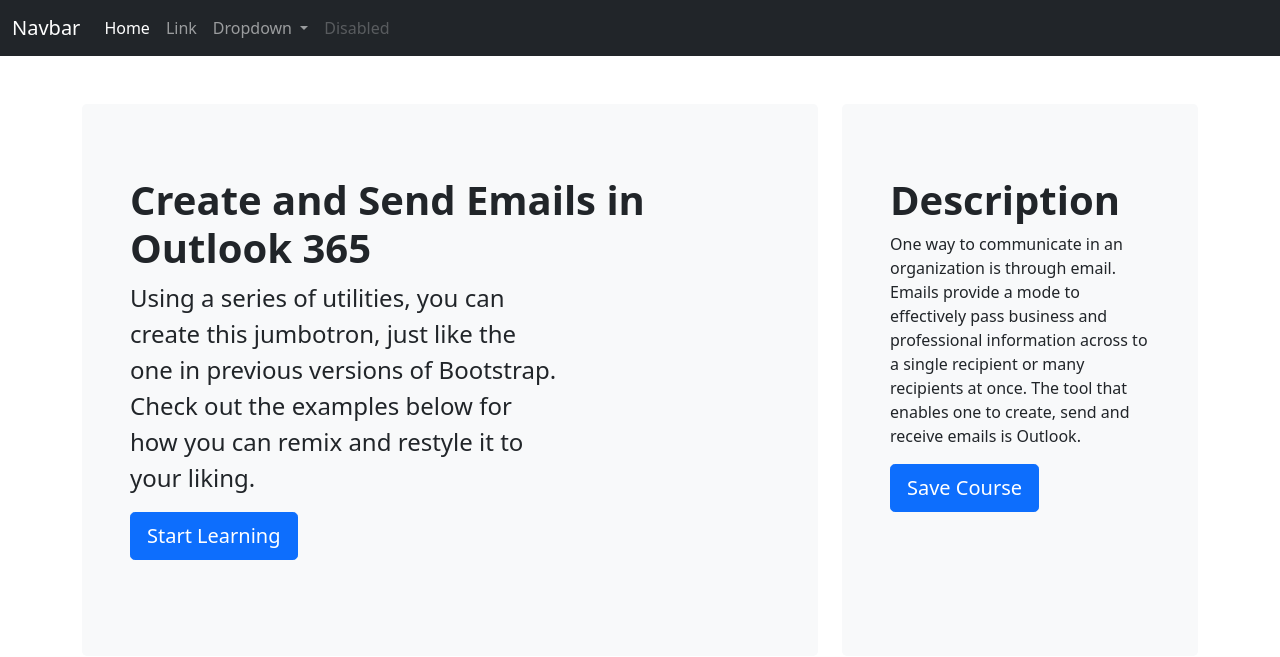
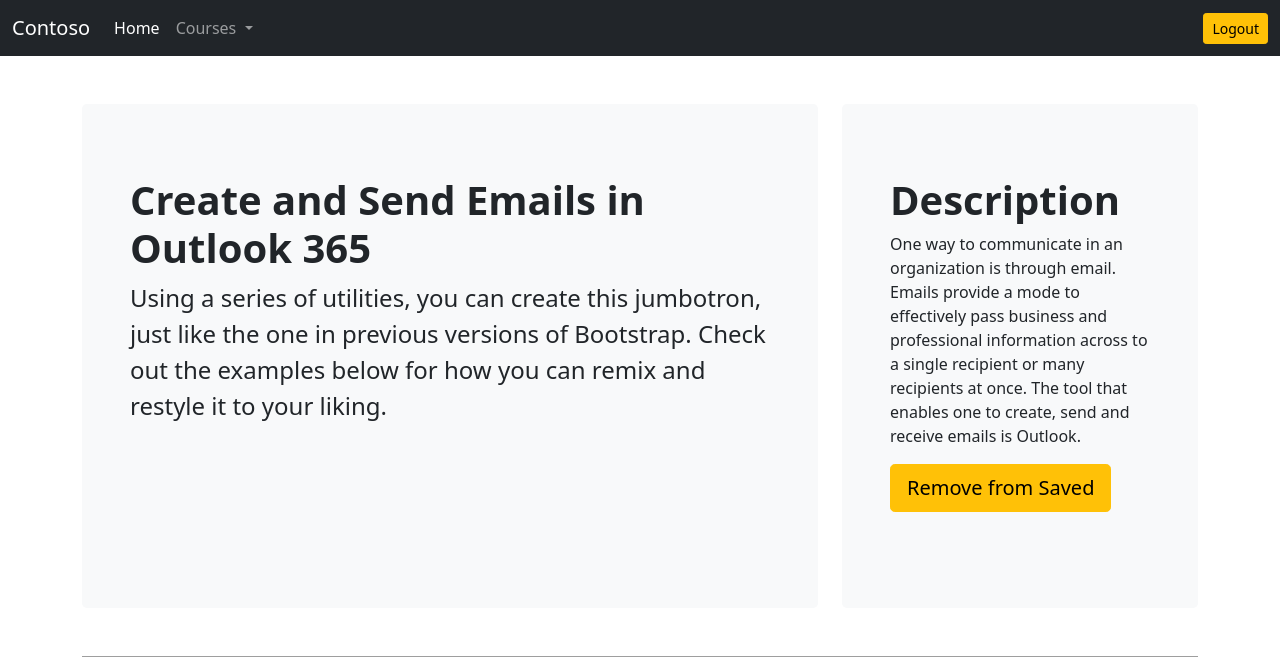
Before and after one commit to chideegit/django-courses, a Django app: page /course/course-details/1/ in a window 1280 px wide. Shown: the top 657 px of the page. Run offline with Django 5.2, Linux system fonts and the light colour scheme; a user stored in the database is signed in; data comes from the database, SQL or seed files in the repository; both versions use the stored data as it was after the commit; parts of the project's set-up code (start-up, migrations or seed data) failed here and were passed over; some libraries are stand-ins or nearby versions; grey boxes are pictures that could not be loaded.

Commit message:
fixing save courses

```diff
--- a/accounts/models.py
+++ b/accounts/models.py
@@ -3,3 +3,5 @@
 
 class User(AbstractUser):
     email = models.EmailField(unique=True, null=False)
+    is_instructor = models.BooleanField(default=False)
+    is_learner = models.BooleanField(default=False)
--- a/accounts/views.py
+++ b/accounts/views.py
@@ -9,6 +9,7 @@
         if form.is_valid():
             var = form.save(commit=False)
             var.username = var.email
+            var.is_learner = True
             var.save()
             messages.success(request, 'Account created. Please log in to continue')
             return redirect('login')
--- a/course/urls.py
+++ b/course/urls.py
@@ -9,5 +9,7 @@
     path('course-details/<int:pk>/', course_details, name='course-details'),
     path('enrol-course/<int:pk>/', enrol_course, name='enrol-course'),
     path('all-enrolled-courses/', all_enrolled_courses, name='all-enrolled-courses'),
-    path('save-course/<int:pk>/', save_course, name='save-course')
+    path('save-course/<int:pk>/', save_course, name='save-course'),
+    path('all-saved-courses/', all_saved_courses, name='all-saved-courses'),
+    path('remove-from-saved/<int:pk>/', remove_from_saved, name='remove-from-saved')
 ]
--- a/course/views.py
+++ b/course/views.py
@@ -4,7 +4,11 @@
 from .models import Course
 from .form import *
 from django.urls import reverse
+from django.contrib.auth.decorators import login_required
+from django_project.decorators import *
 
+@login_required
+@only_instructor
 def add_course(request):
     if request.method == 'POST':
         form = AddCourseForm(request.POST)
@@ -22,6 +26,8 @@
         context = {'form':form}
     return render(request, 'course/add_course.html', context)
 
+@login_required
+@only_instructor
 def update_course(request, pk):
     course = Course.objects.get(pk=pk)
     if request.method == 'POST':
@@ -38,26 +44,37 @@
         context = {'form':form}
     return render(request, 'course/update_course.html', context)
 
+@login_required
 def course_details(request, pk):
     course = Course.objects.get(pk=pk)
     if course.enrolcourse_set.filter(course=course, user=request.user).exists():
-        check = True
+        check_enrol = True
     else:
-        check = False
-    context = {'course':course, 'check':check}
+        check_enrol = False
+
+    if course.savecourse_set.filter(course=course, user=request.user).exists():
+        check_save = True
+    else:
+        check_save = False
+    context = {'course':course, 'check_enrol':check_enrol, 'check_save':check_save}
     return render(request, 'course/course_details.html', context)
 
+@login_required
 def all_courses(request):
     courses = Course.objects.all()
     context = {'courses':courses}
     return render(request, 'course/all_courses.html', context)
 
+@login_required
+@only_instructor
 def delete_course(request, pk):
     course = Course.objects.get(pk=pk)
     course.delete()
     messages.success(request, 'Course has been deleted')
     return redirect('all-courses')
 
+@login_required
+@only_learner
 def enrol_course(request, pk):
     course = Course.objects.get(pk=pk)
     if not EnrolCourse.objects.filter(course=course, user=request.user).exists():
@@ -73,11 +90,15 @@
 
         return redirect('dashboard')
 
+@login_required
+@only_learner
 def all_enrolled_courses(request):
     courses = EnrolCourse.objects.filter(user=request.user)
     context = {'courses':courses}
     return render(request, 'course/all_enrolled_courses.html', context)
 
+@login_required
+@only_learner
 def save_course(request, pk):
     course = Course.objects.get(pk=pk)
     if not SaveCourse.objects.filter(course=course, user=request.user).exists():
@@ -87,3 +108,19 @@
     else:
         messages.warning(request, 'Course has already been saved')
         return redirect('dashboard')
+
+@login_required
+@only_learner
+def all_saved_courses(request):
+    courses = SaveCourse.objects.filter(user=request.user)
+    context = {'courses':courses}
+    return render(request, 'course/all_saved_courses.html', context)
+
+@login_required
+@only_learner
+def remove_from_saved(request, pk):
+    course = Course.objects.get(pk=pk)
+    saved_course = SaveCourse.objects.get(course=course)
+    saved_course.delete()
+    messages.success(request, 'Course removed from Saved')
+    return redirect('all-saved-courses')
--- a/templates/base.html
+++ b/templates/base.html
@@ -16,7 +16,7 @@
 <body>
     <nav class="navbar navbar-expand-lg navbar-dark bg-dark">
         <div class="container-fluid">
-            <a class="navbar-brand" href="#">Navbar</a>
+            <a class="navbar-brand" href="#">Contoso</a>
             <button class="navbar-toggler" type="button" data-bs-toggle="collapse"
                 data-bs-target="#navbarSupportedContent" aria-controls="navbarSupportedContent" aria-expanded="false"
                 aria-label="Toggle navigation">
@@ -24,34 +24,54 @@
             </button>
             <div class="collapse navbar-collapse" id="navbarSupportedContent">
                 <ul class="navbar-nav me-auto mb-2 mb-lg-0">
+                    {% if request.user.is_learner %}
                     <li class="nav-item">
-                        <a class="nav-link active" aria-current="page" href="#">Home</a>
+                        <a class="nav-link active" aria-current="page" href="/">Home</a>
                     </li>
                     <li class="nav-item">
-                        <a class="nav-link" href="#">Link</a>
+                        <a class="nav-link active" aria-current="page" href="{% url 'all-courses' %}"> Courses</a>
                     </li>
+
                     <li class="nav-item dropdown">
                         <a class="nav-link dropdown-toggle" href="#" id="navbarDropdown" role="button"
                             data-bs-toggle="dropdown" aria-expanded="false">
-                            Dropdown
+                            Manage Courses
                         </a>
                         <ul class="dropdown-menu" aria-labelledby="navbarDropdown">
-                            <li><a class="dropdown-item" href="#">Action</a></li>
-                            <li><a class="dropdown-item" href="#">Another action</a></li>
+                            <li><a class="dropdown-item" href="{% url 'all-enrolled-courses' %}">Enrolled Courses</a></li>
+                            <li><a class="dropdown-item" href="{% url 'all-saved-courses' %}">Saved Courses</a></li>
                             <li>
                                 <hr class="dropdown-divider">
                             </li>
-                            <li><a class="dropdown-item" href="#">Something else here</a></li>
+                            <li><a class="dropdown-item" href="#">Completed Courses</a></li>
                         </ul>
                     </li>
+                    {% else %}
                     <li class="nav-item">
-                        <a class="nav-link disabled" href="#" tabindex="-1" aria-disabled="true">Disabled</a>
+                        <a class="nav-link active" aria-current="page" href="/">Home</a>
                     </li>
+
+                    <li class="nav-item dropdown">
+                        <a class="nav-link dropdown-toggle" href="#" id="navbarDropdown" role="button"
+                            data-bs-toggle="dropdown" aria-expanded="false">
+                            Courses
+                        </a>
+                        <ul class="dropdown-menu" aria-labelledby="navbarDropdown">
+                            <li><a class="dropdown-item" href="#">Add Course</a></li>
+                            <li><a class="dropdown-item" href="#">Manage Courses</a></li>
+                            <li>
+                                <hr class="dropdown-divider">
+                            </li>
+                            <li><a class="dropdown-item" href="#">Completed Courses</a></li>
+                        </ul>
+                    </li>
+                    {% endif %}
                 </ul>
                 <!-- <form class="d-flex">
                     <input class="form-control me-2" type="search" placeholder="Search" aria-label="Search">
                     <button class="btn btn-outline-success" type="submit">Search</button>
                 </form> -->
+                <a href="{% url 'logout' %}" class="btn btn-warning btn-sm">Logout</a>
             </div>
         </div>
     </nav>
--- a/templates/course/course_details.html
+++ b/templates/course/course_details.html
@@ -7,13 +7,11 @@
         <div class="p-4 h-100 mb-4 bg-light rounded-3">
             <div class="container-fluid py-5">
                 <h1 class="display-7 fw-bold">{{course.title}}</h1>
-                <p class="col-md-8 fs-4">Using a series of utilities, you can create this jumbotron, just like the one
+                <p class="col-md-12 fs-4">Using a series of utilities, you can create this jumbotron, just like the one
                     in previous versions of Bootstrap. Check out the examples below for how you can remix and restyle it
                     to your liking.</p>
-                {% if check %}
-                <a href="#" class="btn btn-primary btn-lg" type="button">Start Learning</a>
-                {% else %}
-                <a href="{% url 'enrol-course' course.pk %}" class="btn btn-primary btn-lg" type="button">Enrol Course</a>
+                {% if not check_enrol %}
+                <a href="{% url 'enrol-course' course.pk %}" class="btn btn-warning btn-lg" type="button">Enrol Course</a>
                 {% endif %}
             </div>
         </div>
@@ -24,13 +22,19 @@
             <div class="container-fluid py-5">
                 <h1 class="display-7 fw-bold">Description</h1>
                 <p class="col-md-12">{{course.description}}</p>
+                {% if not check_enrol and not check_save %}
                 <a href="{% url 'save-course' course.pk %}" class="btn btn-primary btn-lg" type="button">Save Course</a>
+                {% elif check_enrol and check_save %}
+                <a href="{% url 'remove-from-saved' course.pk %}" class="btn btn-warning btn-lg" type="button">Remove from Saved</a>
+                {% else %}
+                <a href="{% url 'remove-from-saved' course.pk %}" class="btn btn-warning btn-lg" type="button">Remove from Saved</a>
+                {% endif %}
             </div>
         </div>
     </div>
 </div>
 
-{% if check %}
+{% if check_enrol %}
 <div class="ratio ratio-16x9 mb-5">
     <iframe src="{{course.video_link}}" title="{{course.title}}" allowfullscreen></iframe>
 </div>
```
Also changed, not shown: django_project/decorators.py (added, +25 -0 lines), templates/course/all_enrolled_courses.html (added, +40 -0 lines), templates/course/all_saved_courses.html (added, +39 -0 lines), accounts/migrations/0002_user_is_instructor_user_is_learner.py (added), db.sqlite3.
